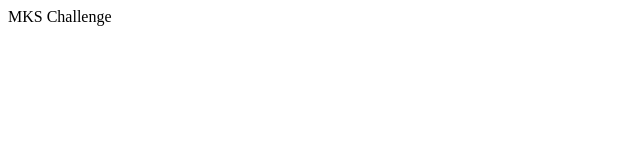
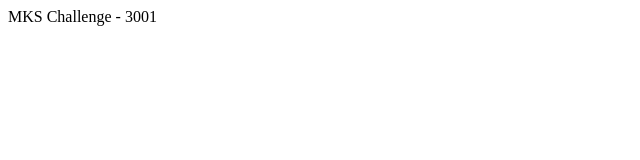
Before and after one commit to MarcosCast/mks_challenge, a Next.js app: page / in a window 1280 px wide. Shown: the top 160 px of the page, without its empty margins (0-640 px from the left). Built offline with nearby package versions, Linux system fonts and the light colour scheme.

Commit message:
Instalando typescript e styled components

```diff
--- a/package.json
+++ b/package.json
@@ -11,6 +11,7 @@
   "author": "",
   "license": "ISC",
   "dependencies": {
+    "babel-plugin-styled-components": "^2.0.7",
     "next": "^13.1.6",
     "react": "^18.2.0",
     "react-dom": "^18.2.0"
@@ -18,6 +19,7 @@
   "devDependencies": {
     "@types/node": "^18.11.18",
     "@types/react": "^18.0.27",
+    "@types/styled-components": "^5.1.26",
     "typescript": "^4.9.5"
   }
 }
--- a/pages/index.tsx
+++ b/pages/index.tsx
@@ -3,7 +3,7 @@ import React from 'react'
 const Home = () => {
     return (
         <div>
-            MKS Challenge
+            MKS Challenge - 3001
         </div>
     )
 }
```
Also changed, not shown: pages/.babelrc (added), 1 other file (tests, documents, lock files or other folders).
